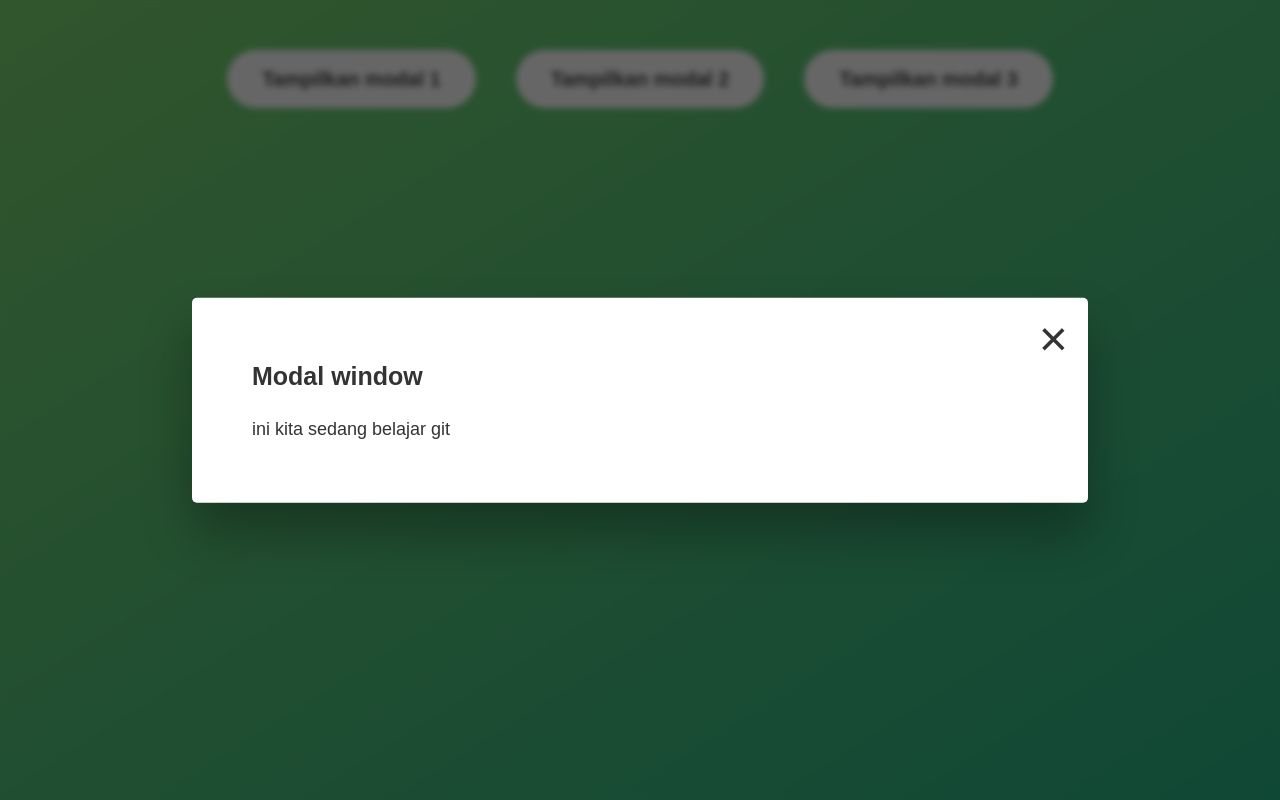
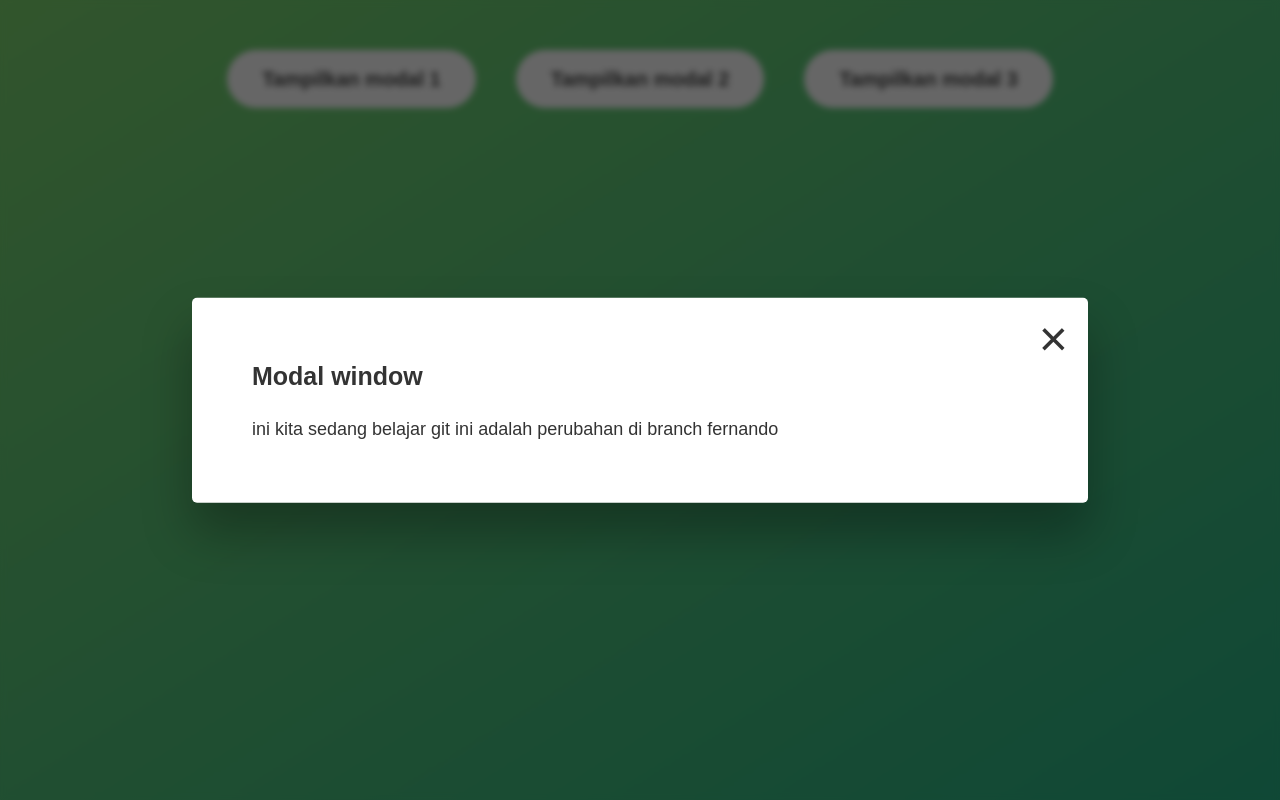
Before and after one commit to andrianm28/file-coach, a website: page index.html in a window 1280 px wide. Both pictures are taken after a click on the button "Tampilkan modal 1". Drawn offline with Linux system fonts and the light colour scheme.

Commit message:
perubahan di branch fernando

```diff
--- a/index.html
+++ b/index.html
@@ -17,6 +17,7 @@
       <h1>Modal window</h1>
       <p>
         ini kita sedang belajar git
+        ini adalah perubahan di branch fernando
       </p>
     </div>
     <div class="overlay hidden"></div>
```
